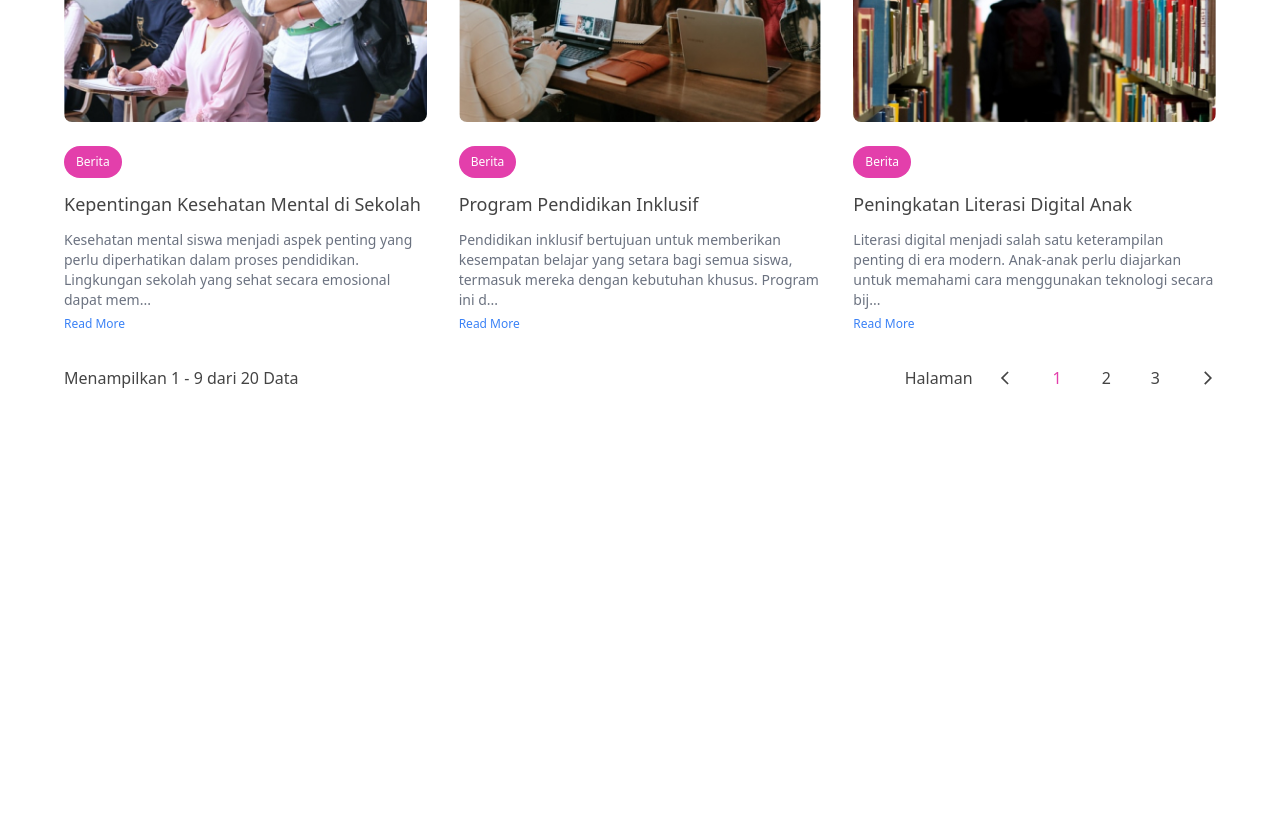
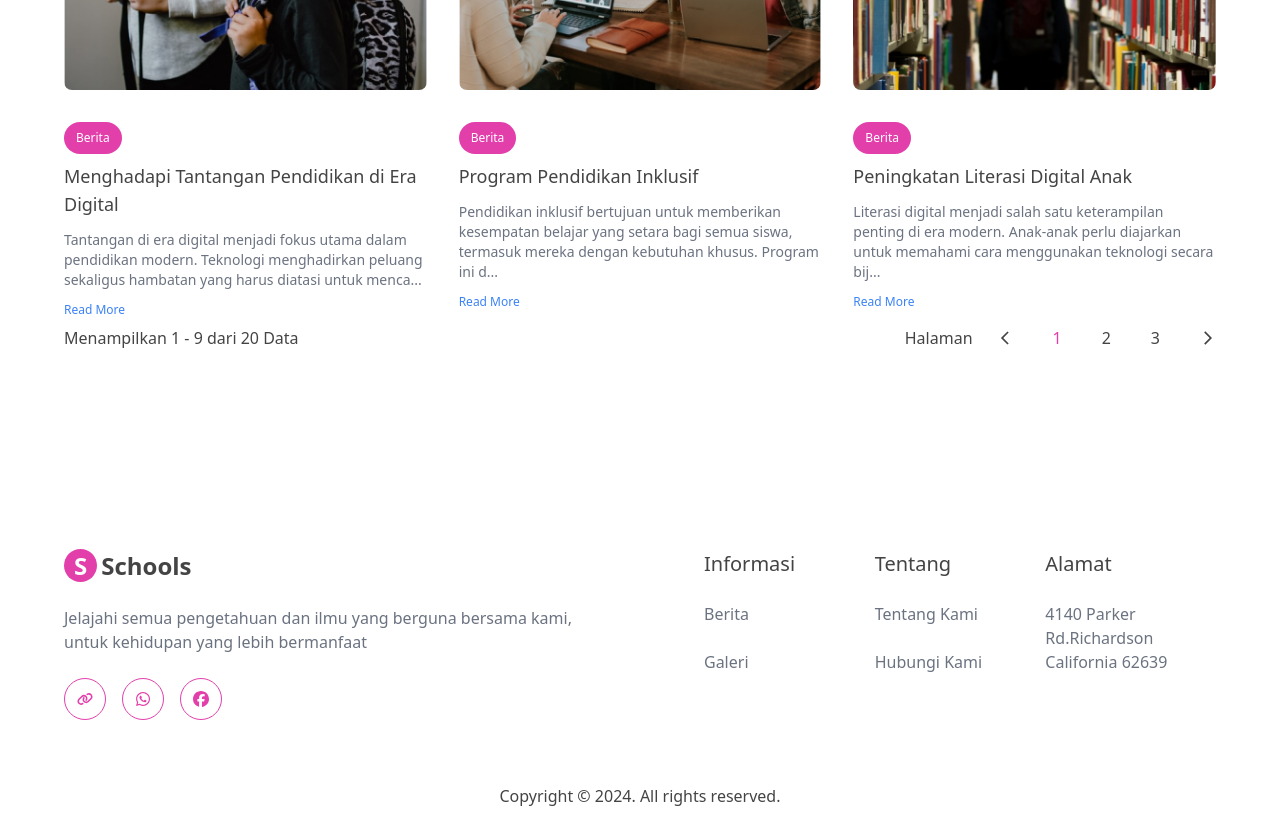
Before and after one commit to Idoarizs/liberschools, a React (Vite) app: page /berita in a window 1280 px wide. Shown: the part 3040-3880 px from the top of the page. Before the commit the page ends 3566 px from the top, so only its background shows below. Built offline with nearby package versions, Linux system fonts and the light colour scheme.

Commit message:
complete code

```diff
--- a/src/components/Article.jsx
+++ b/src/components/Article.jsx
@@ -6,9 +6,9 @@ const Article = () => {
   const [currentPage, setCurrentPage] = useState(1);
   const [filter, setFilter] = useState("Semua");
 
-  const filteredActivities = allActivities.filter((activity) => {
+  const filteredActivities = allActivities.filter((data) => {
     if (filter === "Semua") return true;
-    return activity.badge === filter;
+    return data.badge === filter;
   });
 
   const itemsPerPage = 9;
@@ -30,7 +30,9 @@ const Article = () => {
       <Filter filter={filter} setFilter={setFilter} />
 
       <div className="grid grid-cols-1 sm:grid-cols-2 lg:grid-cols-3 gap-8">
-        {currentPageActivities.map((data) => (
+        {currentPageActivities
+          .sort(() => Math.random() - 0.5)
+          .map((data) => (
             <NewsInformationCard
               key={data.id}
               id={data.id}
--- a/src/components/Detail.jsx
+++ b/src/components/Detail.jsx
@@ -1,6 +1,6 @@
 import { useParams } from "react-router-dom";
 import { allActivities } from "../assets/image";
-import { NewsInformationCard } from "./index";
+import { NewsInformationCard, ShareCard } from "./index";
 
 const Detail = () => {
   const { id } = useParams();
@@ -16,8 +16,9 @@ const Detail = () => {
   const relevantArticles = allActivities
     .filter(
       (activity) =>
-        activity.id !== parseInt(id) && activity.category === article.category
+        activity.id !== parseInt(id) && activity.badge === article.badge
     )
+    .sort(() => Math.random() - 0.5)
     .slice(0, 3);
 
   return (
@@ -37,23 +38,28 @@ const Detail = () => {
               alt={article.title}
               className="w-full h-96 object-cover rounded-lg mb-4"
             />
-            <p className="text-gray-500 text-xl">{article.description}</p>
+            <p className="text-gray-500 text-xl text-justify">
+              {article.description}
+            </p>
           </div>
 
           <div className="mb-6">
             <h2 className="text-2xl font-medium mb-4">Bagikan Artikel</h2>
+
+            <ShareCard />
           </div>
         </div>
 
         {relevantArticles.length > 0 && (
           <div className="text-customGray">
-            <h2 className="text-5xl font-bold mb-8">Artikel Lainnya</h2>
+            <h2 className="text-5xl font-bold mb-8">Artikel Terkait</h2>
             <div className="grid grid-cols-1 sm:grid-cols-2 lg:grid-cols-3 gap-4">
               {relevantArticles.map((data) => (
                 <NewsInformationCard
                   key={data.id}
                   id={data.id}
                   image={data.image}
+                  date={data.date}
                   title={data.title}
                   description={data.description}
                 />
--- a/src/components/Event.jsx
+++ b/src/components/Event.jsx
@@ -23,7 +23,9 @@ const Event = () => {
       </h1>
 
       <div className="grid grid-cols-1 sm:grid-cols-2 lg:grid-cols-3 gap-8">
-        {currentPageActivities.map((data) => (
+        {currentPageActivities
+          .sort(() => Math.random() - 0.5)
+          .map((data) => (
             <NewsInformationCard
               key={data.id}
               id={data.id}
@@ -36,7 +38,7 @@ const Event = () => {
 
       <div className="flex justify-between items-center gap-8 text-customGray">
         <h2 className="text-customGray">
-          Menampilkan {startItem} - {endItem} dari {totalItems} {" "} Data
+          Menampilkan {startItem} - {endItem} dari {totalItems} Data
         </h2>
 
         <Pagination
--- a/src/components/Footer.jsx
+++ b/src/components/Footer.jsx
@@ -1,7 +1,68 @@
+import { Link } from "react-router-dom";
+import { ShareCard } from "./index";
+
 const Footer = () => {
+  const footerMockData = [
+    {
+      title: "Informasi",
+      links: [
+        { name: "Berita", path: "/berita" },
+        { name: "Galeri", path: "/galeri" },
+      ],
+    },
+    {
+      title: "Tentang",
+      links: [
+        { name: "Tentang Kami", path: "/tentang-kami" },
+        { name: "Hubungi Kami", path: "/kontak" },
+      ],
+    },
+  ];
+
   return (
-    <section>
-      <div></div>
+    <section className="max-w-6xl m-auto w-full mt-32 text-customGray">
+      <div className="flex gap-32">
+        <div className="flex flex-col flex-wrap gap-6 w-full">
+          <h1 className="font-bold text-2xl">
+            <span className="bg-customPink px-2.5 rounded-full mr-1 text-white">
+              S
+            </span>
+            Schools
+          </h1>
+          <p className="text-gray-500">
+            Jelajahi semua pengetahuan dan ilmu yang berguna bersama kami, untuk
+            kehidupan yang lebih bermanfaat
+          </p>
+          <ShareCard />
+        </div>
+
+        <div className="flex w-full">
+          {footerMockData.map((navItem) => (
+            <div
+              key={navItem.title}
+              className="flex flex-col flex-wrap gap-6 w-full"
+            >
+              <h2 className="text-xl font-medium">{navItem.title}</h2>
+              {navItem.links.map((link) => (
+                <Link key={link.name} className="text-gray-500" to={link.path}>
+                  {link.name}
+                </Link>
+              ))}
+            </div>
+          ))}
+
+          <div className="flex flex-col flex-wrap gap-6 w-full">
+            <h2 className="text-xl font-medium">Alamat</h2>
+            <span className="text-gray-500">
+              4140 Parker Rd.Richardson California 62639
+            </span>
+          </div>
+        </div>
+      </div>
+
+      <div className="text-center mt-8 py-8">
+        Copyright © 2024. All rights reserved.
+      </div>
     </section>
   );
 };
--- a/src/components/card/NewsInformationCard.jsx
+++ b/src/components/card/NewsInformationCard.jsx
@@ -8,23 +8,27 @@ const NewsActivityCard = ({ id, image, date, badge, title, description }) => {
     description.length > 150 ? description.slice(0, 150) + "..." : description;
 
   return (
-    <div className="flex flex-col rounded-lg overflow-hidden w-full transform transition-all duration-300 hover:translate-y-[-5px]">
+    <div className="rounded-lg overflow-hidden w-full transform transition-all duration-300 hover:translate-y-[-5px]">
       <img
         src={image}
         alt={title}
         className="w-full h-60 object-cover rounded-lg"
       />
 
-      <div className="py-6 space-y-3">
+      <div className="flex flex-col gap-2 mt-8">
+        <div className="flex flex-col gap-1">
           {date && <span className="text-gray-500 text-sm">{date}</span>}
 
           {badge && (
             <span
-            className={`inline-block ${badgeColor} text-white text-xs font-medium px-3 py-2 rounded-full`}
+              className={`w-fit ${badgeColor} text-white text-xs font-medium px-3 py-2 rounded-full`}
             >
               {badge}
             </span>
           )}
+        </div>
+
+        <div className="flex flex-col gap-3">
           <h2 className="text-lg font-medium text-customGray">{title}</h2>
           <p className="text-sm text-gray-500">{shortDescription}</p>
 
@@ -36,6 +40,7 @@ const NewsActivityCard = ({ id, image, date, badge, title, description }) => {
           </Link>
         </div>
       </div>
+    </div>
   );
 };
 
--- /dev/null
+++ b/src/components/card/ShareCard.jsx
@@ -0,0 +1,19 @@
+import { FaLink, FaWhatsapp, FaFacebook } from "react-icons/fa6";
+
+const ShareCard = () => {
+  return (
+    <div className="flex gap-4">
+      <button className="p-3 rounded-full w-fit text-customPink border border-customPink transition-all duration-300 hover:bg-customPink hover:text-white">
+        <FaLink />
+      </button>
+      <button className="p-3 rounded-full w-fit text-customPink border border-customPink transition-all duration-300 hover:bg-customPink hover:text-white">
+        <FaWhatsapp />
+      </button>
+      <button className="p-3 rounded-full w-fit text-customPink border border-customPink transition-all duration-300 hover:bg-customPink hover:text-white">
+        <FaFacebook />
+      </button>
+    </div>
+  );
+};
+
+export default ShareCard;
--- a/src/components/index.js
+++ b/src/components/index.js
@@ -24,3 +24,4 @@ export { default as FeatureCard } from "./card/FeatureCard";
 export { default as TSCard } from "./card/TeacherStaffCard";
 export { default as NewsInformationCard } from "./card/NewsInformationCard";
 export { default as LatestCard } from "./card/LatestCard";
+export { default as ShareCard } from "./card/ShareCard";
```
Lines whose indentation alone changed are shown as unchanged.
